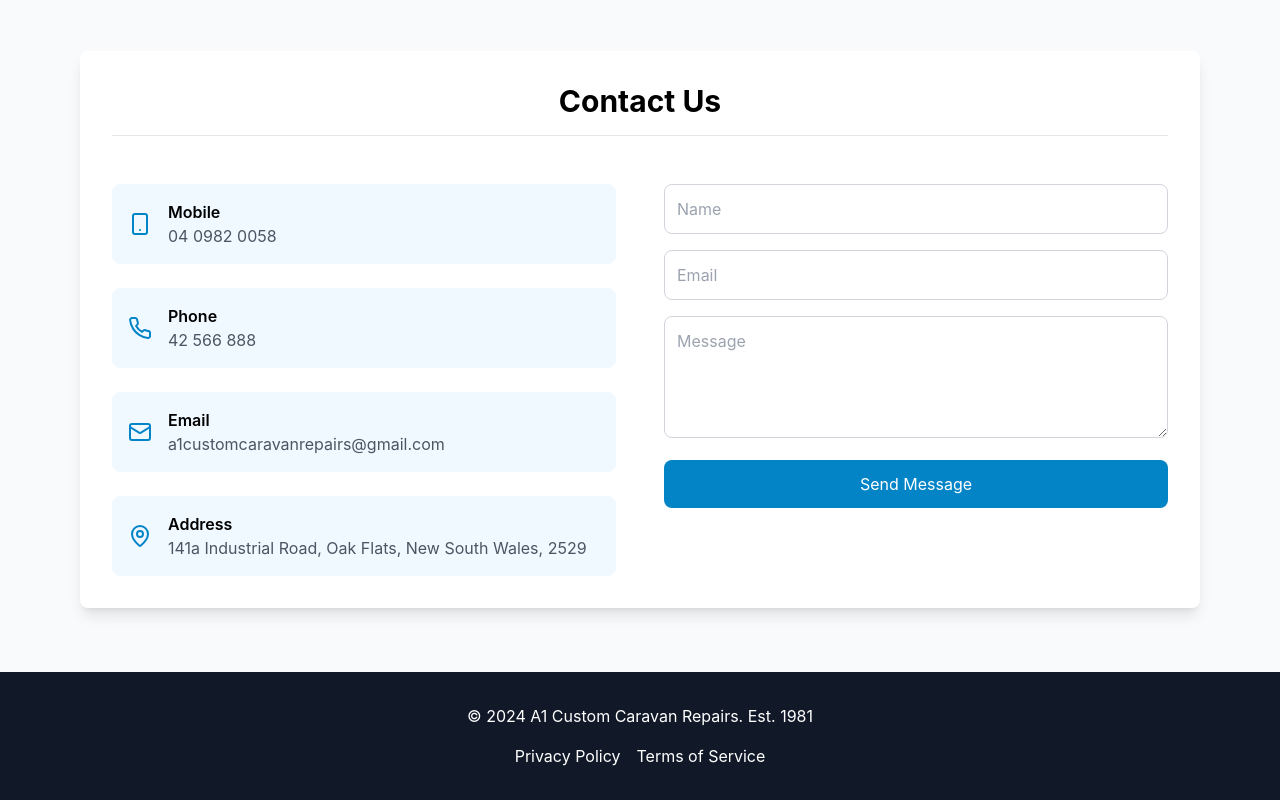
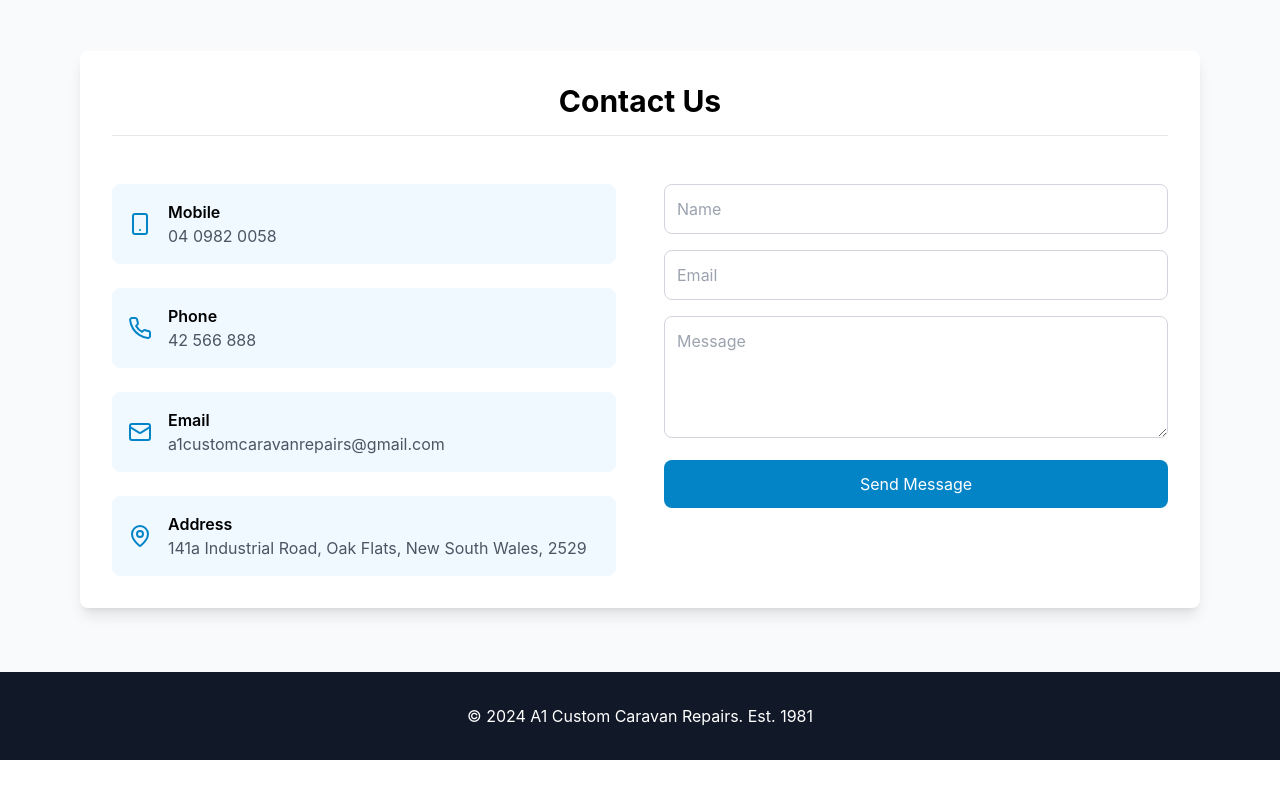
Before and after one commit to Jpotter555/A1-Caravan-Services, a React (Create React App) app: page / in a window 1280 px wide. Shown: the part 2645-3445 px from the top of the page. After the commit the page ends 3405 px from the top, so only its background shows below. Built offline with nearby package versions, Linux system fonts and the light colour scheme; the HTML template or start-up script is replaced by a standard one.

Commit message:
remove tos and privacy

```diff
--- a/src/components/Footer.tsx
+++ b/src/components/Footer.tsx
@@ -3,10 +3,6 @@ const Footer = () => (
       <div className="max-w-6xl mx-auto px-4">
         <div className="text-center">
           <p>© 2024 A1 Custom Caravan Repairs. Est. 1981</p>
-          <div className="mt-4 space-x-4">
-            <a href="#privacy" className="hover:text-sky-300">Privacy Policy</a>
-            <a href="#terms" className="hover:text-sky-300">Terms of Service</a>
-          </div>
         </div>
       </div>
     </footer>
```
